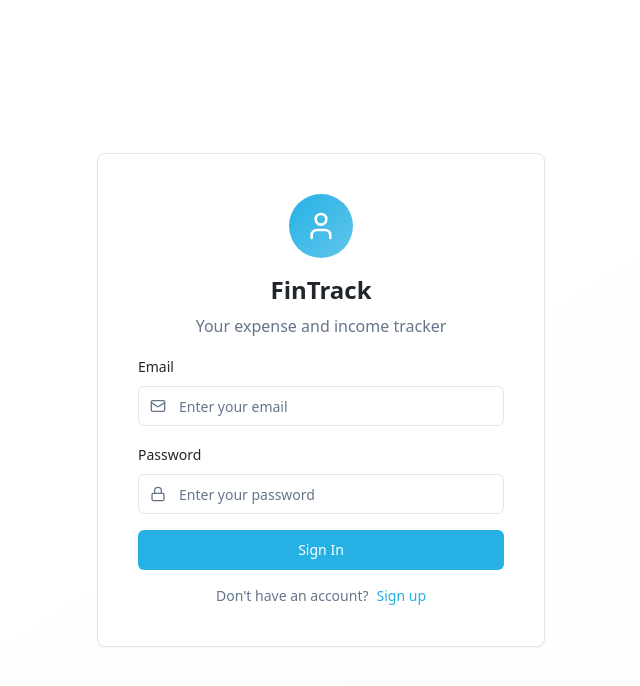
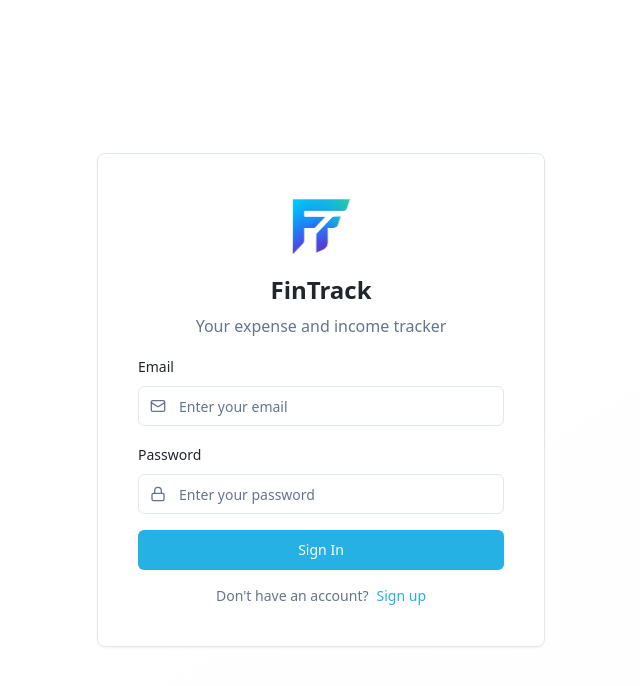
Before and after one commit to DiegoDoug/stipend-savvy-funds, a React (Vite) app: page /auth in a window 1280 px wide. Shown: the top 686 px of the page, without its empty margins (319-959 px from the left). Built offline with nearby package versions, Linux system fonts and the light colour scheme.

Commit message:
Code edited in Lovable Code Editor

```diff
--- a/src/pages/Auth.tsx
+++ b/src/pages/Auth.tsx
@@ -61,9 +61,7 @@ export default function Auth() {
     <div className="min-h-screen flex items-center justify-center bg-gradient-to-br from-background via-background/95 to-accent/20 p-4">
       <Card className="w-full max-w-md p-10 space-y-4">
         <div className="text-center">
-          <div className="w-16 h-16 bg-gradient-to-br from-primary to-primary-glow rounded-full flex items-center justify-center mx-auto mb-4">
-            <User className="w-8 h-8 text-white" />
-          </div>
+          <img src="/Icon.png" alt="FinTrack Logo" className="w-16 h-16 mx-auto mb-4" />
           <h1 className="text-2xl font-bold">FinTrack</h1>
           <p className="text-muted-foreground mt-2">
             {isLogin ? 'Your expense and income tracker' : 'Create your account'}
```
